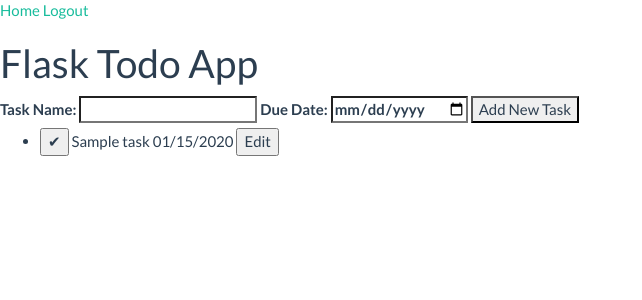
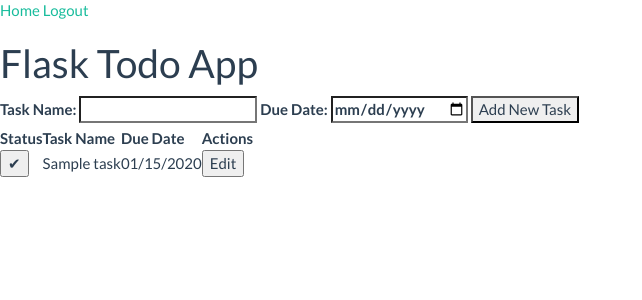
Before and after one commit to lomokwa/flask-todo-app, a Flask app: page / in a window 1280 px wide. Shown: the top 300 px of the page, without its empty margins (0-642 px from the left). Run offline with Flask 3, Linux system fonts and the light colour scheme; a user stored in the database is signed in; tables that the repository leaves empty hold one stand-in row (values such as "Sample post"); some libraries are stand-ins or nearby versions.

Commit message:
refactor: converted UL into a table

```diff
--- a/templates/index.html
+++ b/templates/index.html
@@ -7,22 +7,22 @@
   document.addEventListener('DOMContentLoaded', function () {
     document.querySelectorAll('.edit-btn').forEach(button => {
       button.addEventListener('click', function () {
-        const taskDiv = this.closest('.task');
-        taskDiv.querySelector('.task-name').style.display = 'none';
-        taskDiv.querySelector('.task-name-edit').style.display = 'inline';
-        taskDiv.querySelector('.task-due-date').style.display = 'none';
-        taskDiv.querySelector('.task-due-date-edit').style.display = 'inline';
+        const taskRow = this.closest('tr');
+        taskRow.querySelector('.task-name').style.display = 'none';
+        taskRow.querySelector('.task-name-edit').style.display = 'inline';
+        taskRow.querySelector('.task-due-date').style.display = 'none';
+        taskRow.querySelector('.task-due-date-edit').style.display = 'inline';
         this.style.display = 'none';
-        taskDiv.querySelector('.save-btn').style.display = 'inline';
+        taskRow.querySelector('.save-btn').style.display = 'inline';
       });
     });
 
     document.querySelectorAll('.save-btn').forEach(button => {
       button.addEventListener('click', function () {
-        const taskDiv = this.closest('.task');
-        const taskId = taskDiv.closest('li').id;
-        const updatedName = taskDiv.querySelector('.task-name-edit').value;
-        const updatedDueDate = taskDiv.querySelector('.task-due-date-edit').value;
+        const taskRow = this.closest('tr');
+        const taskId = taskRow.id;
+        const updatedName = taskRow.querySelector('.task-name-edit').value;
+        const updatedDueDate = taskRow.querySelector('.task-due-date-edit').value;
 
         fetch(`/update-task/${taskId}`, {
           method: 'PUT',
@@ -35,14 +35,14 @@
           })
         }).then(response => {
           if (response.ok) {
-            taskDiv.querySelector('.task-name').textContent = updatedName;
-            taskDiv.querySelector('.task-due-date').textContent = updatedDueDate;
-            taskDiv.querySelector('.task-name').style.display = 'inline';
-            taskDiv.querySelector('.task-name-edit').style.display = 'none';
-            taskDiv.querySelector('.task-due-date').style.display = 'inline';
-            taskDiv.querySelector('.task-due-date-edit').style.display = 'none';
+            taskRow.querySelector('.task-name').textContent = updatedName;
+            taskRow.querySelector('.task-due-date').textContent = updatedDueDate;
+            taskRow.querySelector('.task-name').style.display = 'inline';
+            taskRow.querySelector('.task-name-edit').style.display = 'none';
+            taskRow.querySelector('.task-due-date').style.display = 'inline';
+            taskRow.querySelector('.task-due-date-edit').style.display = 'none';
             this.style.display = 'none';
-            taskDiv.querySelector('.edit-btn').style.display = 'inline';
+            taskRow.querySelector('.edit-btn').style.display = 'inline';
           }
         });
       });
@@ -50,8 +50,8 @@
 
     document.querySelectorAll('.status-btn').forEach(button => {
       button.addEventListener('click', function () {
-        const taskDiv = this.closest('.task');
-        const taskId = taskDiv.closest('li').id;
+        const taskRow = this.closest('tr');
+        const taskId = taskRow.id;
         const newStatus = this.dataset.status === 'done' ? 'not-done' : 'done';
 
         fetch(`/update-task-status/${taskId}`, {
@@ -89,28 +89,41 @@
 </form>
 
 {% if tasks %}
-<ul>
+<table>
+  <thead>
+    <tr>
+      <th>Status</th>
+      <th>Task Name</th>
+      <th>Due Date</th>
+      <th>Actions</th>
+    </tr>
+  </thead>
+  <tbody>
     {% for task in tasks %}
-  <li id="{{ task['id'] }}">
-    <div class="task">
+    <tr id="{{ task['id'] }}">
+      <td>
         {% if task.is_done %}
         <button class="status-btn" data-status="done">✔</button>
         {% else %}
         <button class="status-btn" data-status="not-done"></button>
         {% endif %}
-
+      </td>
+      <td>
         <span class="task-name">{{ task.name }}</span>
         <input type="text" class="task-name-edit" value="{{ task['name'] }}" style="display:none;">
-
+      </td>
+      <td>
         <span class="task-due-date">{{ task.due_date.strftime('%m/%d/%Y') }}</span>
         <input type="date" class="task-due-date-edit" value="{{ task.due_date.strftime('%Y-%m-%d') }}" style="display:none;">
-
+      </td>
+      <td>
         <button class="edit-btn">Edit</button>
         <button class="save-btn" style="display:none;">Save</button>
-    </div>
-  </li>
+      </td>
+    </tr>
     {% endfor %}
-</ul>
+  </tbody>
+</table>
 {% else %}
 <h2>No tasks added. Start by creating a new task</h2>
 {% endif %}
```
Lines whose indentation alone changed are shown as unchanged.
